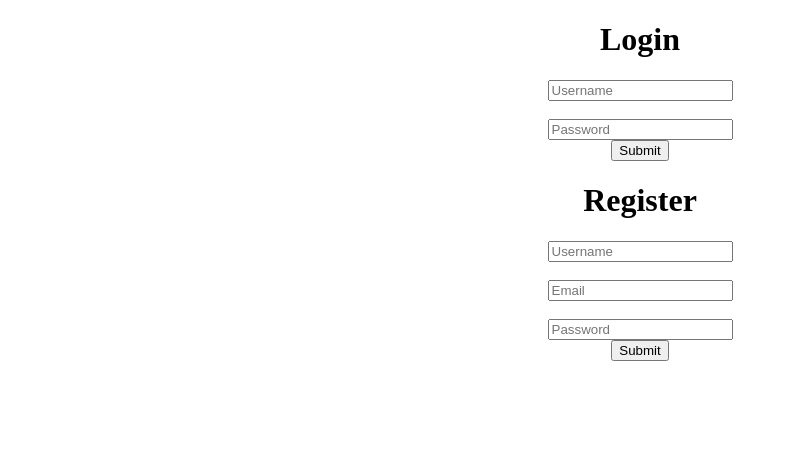
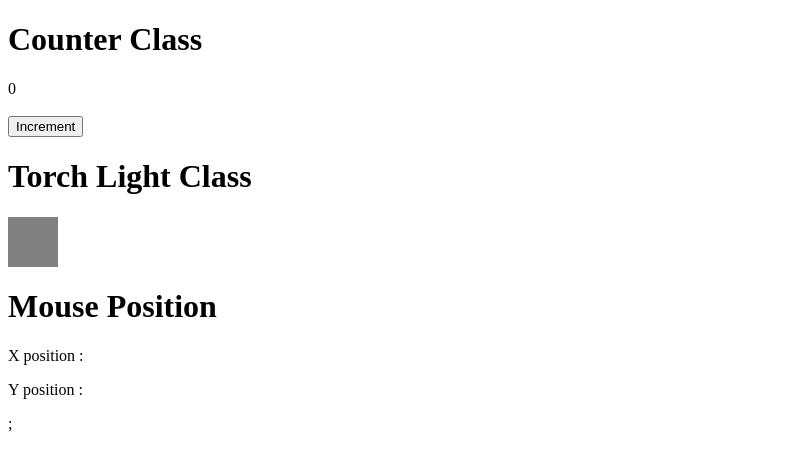
Before and after one commit to shrestharosy/react-hooks-intro, a React (Create React App) app: page / in a window 1280 px wide. Shown: the top 470 px of the page, without its empty margins (0-788 px from the left). Built offline with nearby package versions, Linux system fonts and the light colour scheme.

Commit message:
[ROUTE] : Create route components

```diff
--- a/package.json
+++ b/package.json
@@ -5,6 +5,7 @@
   "dependencies": {
     "react": "^16.12.0",
     "react-dom": "^16.12.0",
+    "react-router-dom": "^5.1.2",
     "react-scripts": "3.2.0"
   },
   "scripts": {
--- a/src/App.js
+++ b/src/App.js
@@ -1,21 +1,11 @@
 import React from 'react';
 
-// import CounterClass from './components/CounterClass';
-// import CounterFunction from './components/CounterFunction';
-// import LightFunction from './components/LightFunction';
-import Login from './components/LoginForm';
-import Register from './components/RegisterForm';
+import AppRouter from './Router';
 
 function App() {
   return (
     <>
-      {/* <CounterClass />
-      <hr />
-      <CounterFunction />
-      <LightFunction /> */}
-
-      <Login />
-      <Register />
+      <AppRouter />;
     </>
   );
 }
--- /dev/null
+++ b/src/Router.js
@@ -0,0 +1,19 @@
+import React from 'react';
+import { BrowserRouter, Route, Switch } from 'react-router-dom';
+import Login from './components/LoginForm';
+import Counter from './components/CounterClass';
+import Register from './components/RegisterForm';
+import CounterFunction from './components/CounterFunction';
+
+const AppRouter = () => (
+  <BrowserRouter>
+    <Switch>
+      <Route path='/' exact={true} component={Counter} />
+      <Route path='/counter' component={CounterFunction} />
+      <Route path='/login' component={Login} />
+      <Route path='/register' component={Register} />
+    </Switch>
+  </BrowserRouter>
+);
+
+export default AppRouter;
```
Also changed, not shown: 1 other file (tests, documents, lock files or other folders).
